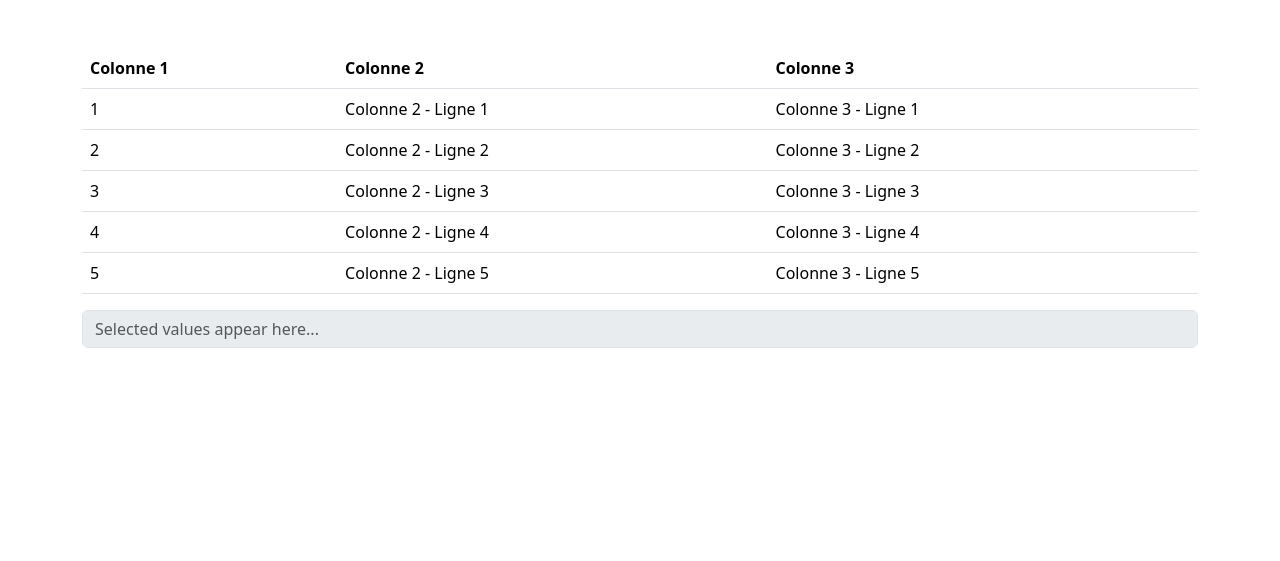
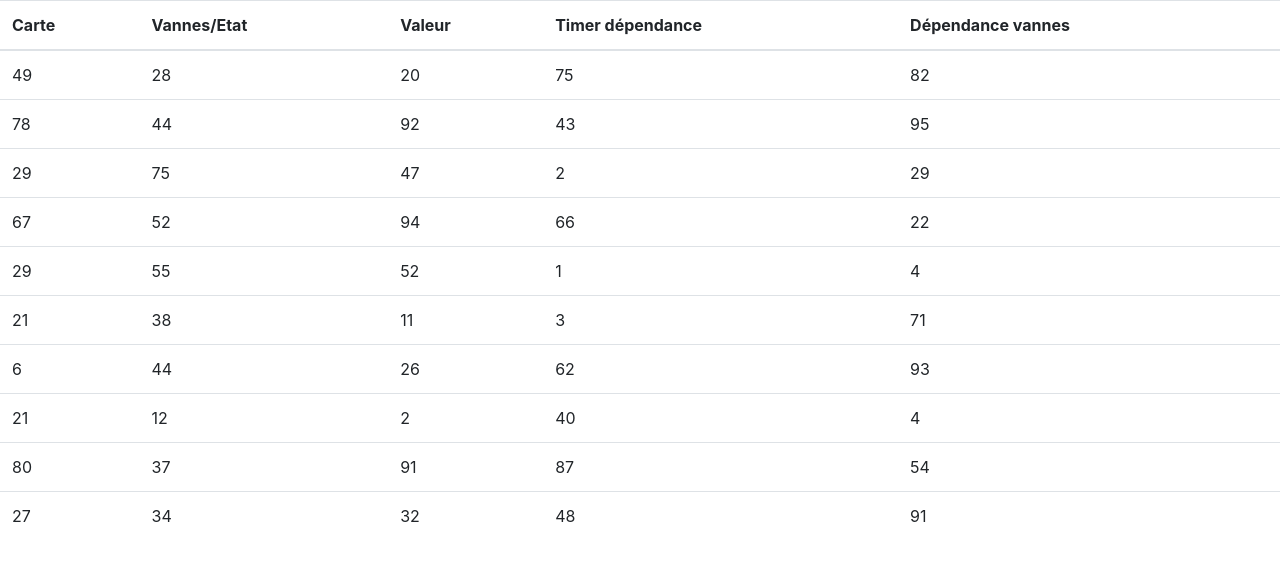
Before and after one commit to Chacouineur/SitePerseus, a PHP site: page /test.php in a window 1280 px wide. Shown: the top 561 px of the page. Run offline with PHP 8.4, Linux system fonts and the light colour scheme; some libraries are stand-ins or nearby versions.

Commit message:
tableau bootstrap

```diff
--- a/commonCSVFiles/liaisonEGEtat.csv
+++ b/commonCSVFiles/liaisonEGEtat.csv
@@ -1,3 +1,6 @@
 "Code EG";"Nom fichier CSV"
 0x0001;a.csv
-0x0002;Etat_2.csv
+0x0002;b.csv
+0x0003;c.csv
+0x0004;d.csv
+0x0005;e.csv
--- a/test.php
+++ b/test.php
@@ -1,92 +1,66 @@
 <!DOCTYPE html>
-<html lang="en">
+<html lang="fr">
 <head>
     <meta charset="UTF-8">
     <meta name="viewport" content="width=device-width, initial-scale=1.0">
-    <title>Dynamic Checkbox Values</title>
-    <link href="https://cdn.jsdelivr.net/npm/bootstrap@5.3.3/dist/css/bootstrap.min.css" rel="stylesheet">
+    <title>Votre Titre</title>
+    <link rel="stylesheet" href="https://stackpath.bootstrapcdn.com/bootstrap/4.5.2/css/bootstrap.min.css">
     <style>
-        .selectBox {
-            position: relative;
-        }
-        .selectBox select {
-            width: 100%;
-            font-weight: bold;
-        }
-        .overSelect {
-            position: absolute;
-            left: 0;
-            right: 0;
-            top: 0;
-            bottom: 0;
-        }
-        #checkboxes {
-            display: none;
-            border: 1px solid #ddd;
-            padding: 10px;
+        /* Ajoutez ici vos styles CSS */
+        /* Vous pouvez personnaliser davantage les couleurs et les styles si nécessaire */
+        .table-active {
+            background-color: #6edff6; /* Couleur de fond pour la ligne sélectionnée */
         }
     </style>
 </head>
 <body>
-    <div class="container mt-5">
-        <table class="table">
+    <table class="table table-hover" id="myTable">
         <thead>
             <tr>
-                    <th>Colonne 1</th>
-                    <th>Colonne 2</th>
-                    <th>Colonne 3</th>
+                <th scope="col">Carte</th>
+                <th scope="col">Vannes/Etat</th>
+                <th scope="col">Valeur</th>
+                <th scope="col">Timer dépendance</th>
+                <th scope="col">Dépendance vannes</th>
             </tr>
         </thead>
         <tbody>
-                <?php for ($i = 1; $i <= 5; $i++): ?>
-                <tr onclick="addCheckbox(this)">
-                    <td><?= $i ?></td>
-                    <td>Colonne 2 - Ligne <?= $i ?></td>
-                    <td>Colonne 3 - Ligne <?= $i ?></td>
-                </tr>
-                <?php endfor; ?>
+            <?php
+            // Générez des valeurs aléatoires pour chaque cellule
+            $row_count = 10; // Nombre de lignes
+            $col_count = 5; // Nombre de colonnes
+
+            // Boucle à travers les lignes
+            for($i = 0; $i < $row_count; $i++) {
+                echo "<tr onclick=\"selectRow(this)\">";
+                // Boucle à travers les colonnes
+                for($j = 0; $j < $col_count; $j++) {
+                    // Générez une valeur aléatoire
+                    $random_value = rand(0, 100); // Chiffre aléatoire entre 0 et 100
+                    echo "<td>$random_value</td>";
+                }
+                echo "</tr>";
+            }
+            ?>
         </tbody>
     </table>
-        <div id="checkboxes">
-            <!-- Les cases à cocher seront ajoutées ici -->
-        </div>
-        <input type="text" id="selectedValues" class="form-control mt-3" disabled placeholder="Selected values appear here...">
-    </div>
 
     <script>
-        function addCheckbox(row) {
-            var cellValue = row.cells[0].innerText; // Prendre la valeur de la première colonne
-            var checkboxes = document.getElementById("checkboxes");
-            var checkboxExists = document.getElementById("checkbox_" + cellValue);
-            if (!checkboxExists) {
-                var checkboxWrapper = document.createElement("div");
-                checkboxWrapper.className = "form-check";
+        // Fonction pour sélectionner une ligne
+        function selectRow(row) {
+            // Réinitialiser la couleur de toutes les lignes
+            var rows = document.querySelectorAll("#myTable tbody tr");
+            rows.forEach(row => {
+                row.classList.remove("table-active"); // Supprimer la classe "table-active" de toutes les lignes
+            });
 
-                var checkbox = document.createElement("input");
-                checkbox.type = "checkbox";
-                checkbox.className = "form-check-input";
-                checkbox.id = "checkbox_" + cellValue;
-                checkbox.name = "checkboxes[]";
-                checkbox.value = cellValue;
-                checkbox.onclick = updateSelectedValues; // Écouteur d'événements pour mettre à jour les valeurs sélectionnées
-
-                var label = document.createElement("label");
-                label.className = "form-check-label";
-                label.htmlFor = "checkbox_" + cellValue;
-                label.textContent = "Selected Value: " + cellValue;
-
-                checkboxWrapper.appendChild(checkbox);
-                checkboxWrapper.appendChild(label);
-                checkboxes.appendChild(checkboxWrapper);
-                checkboxes.style.display = "block";
-            }
-        }
-
-        function updateSelectedValues() {
-            var selectedCheckboxes = document.querySelectorAll('input[type="checkbox"]:checked');
-            var selectedValues = Array.from(selectedCheckboxes).map(cb => cb.value).join(', ');
-            document.getElementById('selectedValues').value = selectedValues;
+            // Appliquer la classe "table-active" à la ligne sélectionnée
+            row.classList.add("table-active");
         }
     </script>
+
+    <script src="https://code.jquery.com/jquery-3.5.1.slim.min.js"></script>
+    <script src="https://cdn.jsdelivr.net/npm/@popperjs/core@2.5.4/dist/umd/popper.min.js"></script>
+    <script src="https://stackpath.bootstrapcdn.com/bootstrap/4.5.2/js/bootstrap.min.js"></script>
 </body>
 </html>
```
Also changed, not shown: Pages/pageAjoutCSV.php (+7 -15 lines), pageAjoutCSV.css (+8 -2 lines). Lines whose indentation alone changed are shown as unchanged.
